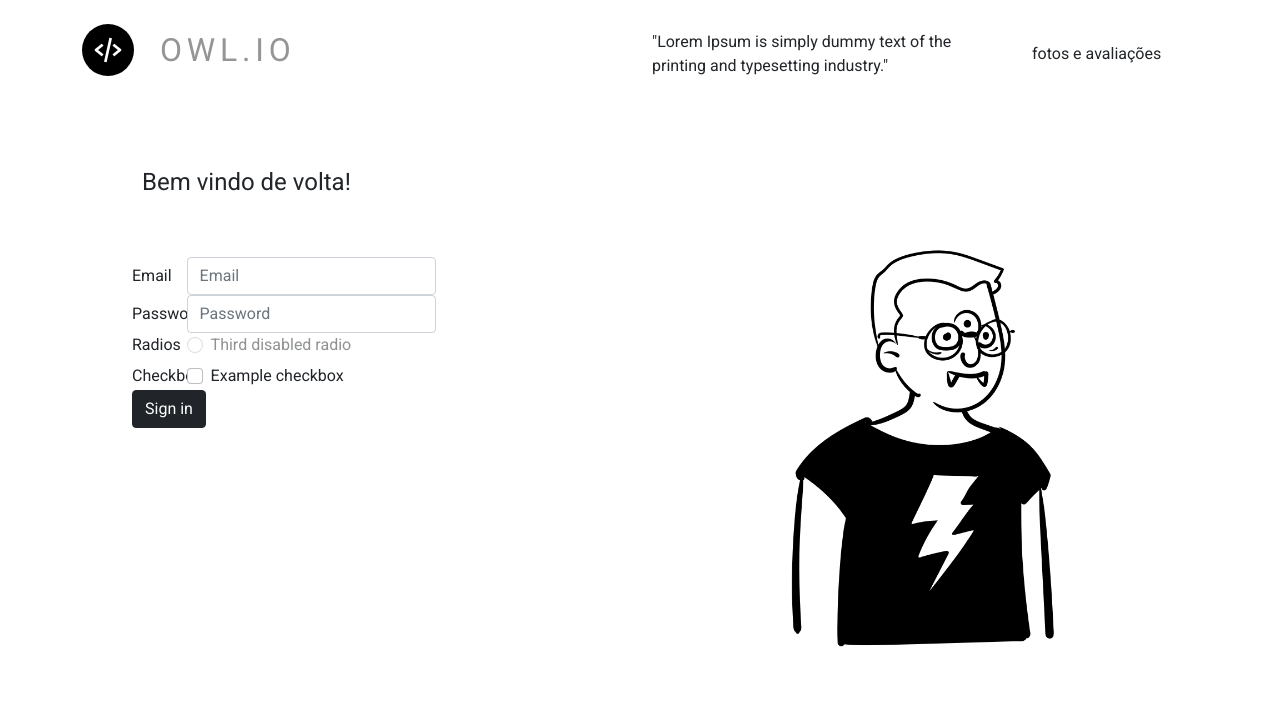
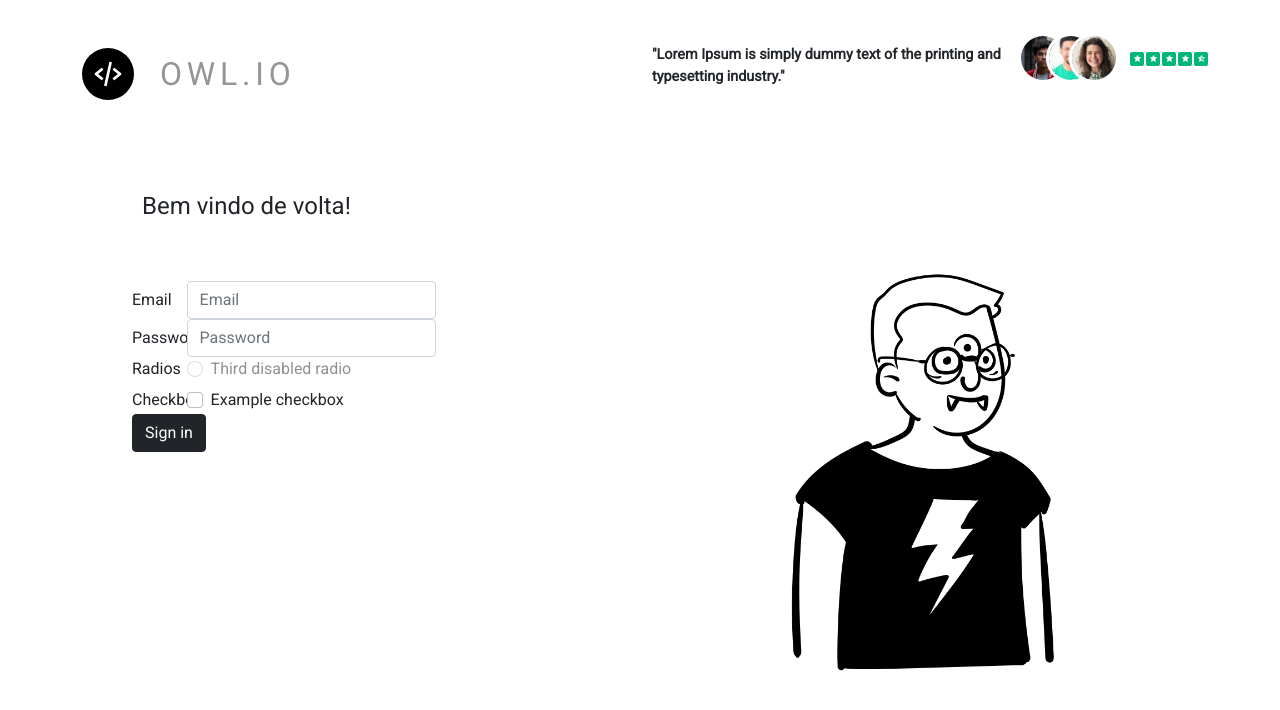
Before and after one commit to LuanCalais/Projeto_Owl, a website: page index.html in a window 1280 px wide. Drawn offline with nearby package versions, Linux system fonts and the light colour scheme.

Commit message:
area de avaliacoes criada

```diff
--- a/assets/css/style.scss
+++ b/assets/css/style.scss
@@ -29,6 +29,8 @@ body {
         .lateral {
             margin-top: 30px;
             margin-bottom: 30px;
+            font-size: 0.9rem;
+            font-weight: 700;
         }
 
         .perfis {
@@ -39,17 +41,76 @@ body {
             justify-content: flex-start;
         }
 
+        .row {
+
+            display: flex;
+            align-items: center;
+            justify-content: center;
+
+            ul {
+
+                display: flex;
+                position: relative;
+                left: -3.8vw;
+
+                li {
+
+                    list-style: none;
+
+                    img {
+                        width: 50px;
+                        margin: 3px;
+                        border-radius: 100px;
+                        border: 3px solid #fff;
+                    }
+
+                    .img1 {
+                        z-index: 9;
+                    }
+
+                    .img2 {
+                        z-index: 99;
+                        margin-left: -25px;
+                    }
+
+                    .img3 {
+                        z-index: 999;
+                        margin-left: -30px;
+                    }
+
+                    .first-list-review{
+                        margin-left: 20px!important;
+                    }
+
+                    .review {
+                        background-color: #00B67A!important;
+                        padding: 3px!important;
+                        border-radius: 2px;
+                        margin: 2px;
+                        margin-left: 0px;
+                        padding: 0px;
+                        background-color: #fff;
+                        font-size: 0.5rem;
+                        color: #fff;
+                    }
+
+
+                }
+            }
+
+        }
+
     }
 
     header {
         height: 100vh;
         width: 100%;
 
-        .left-header{
+        .left-header {
 
             height: 70vh;
 
-            .titulo-lateral{
+            .titulo-lateral {
                 margin: 60px;
             }
 
@@ -67,7 +128,7 @@ body {
             align-items: center;
             justify-content: center;
 
-            img{
+            img {
                 width: 400px;
             }
 
--- a/index.html
+++ b/index.html
@@ -30,7 +30,7 @@
 
         <div class="row">
 
-                    <div class="col-lg-8" >
+          <div class="col-lg-8">
 
             <div class="lateral">
               "Lorem Ipsum is simply dummy text of the printing and typesetting industry."
@@ -38,9 +38,53 @@
 
           </div>
 
-                    <div class="col-lg-4 perfis" >
-                        fotos e avaliações
+          <div class="col-lg-4 perfis">
+            <div class="row">
+              <div class="col-lg-6">
+                <ul class="list-perfil">
+                  <li><img src="assets/img/perfis/p1.jpg" class="img1" alt=""></li>
+                  <li><img src="assets/img/perfis/p2.jpg" class="img2" alt=""> </li>
+                  <li><img src="assets/img/perfis/p3.jpg" class="img3" alt=""></li>
+                </ul>
               </div>
+
+              <div class="col-lg-6">
+                <ul class="review-list">
+                  <li>
+                    <i class='bx bxs-star review first-list-review'></i>
+                  </li>
+
+
+                  <li>
+                    <i class='bx bxs-star review'></i>
+                  </li>
+
+
+                  <li>
+                    <i class='bx bxs-star review'></i>
+                  </li>
+
+
+                  <li>
+                    <i class='bx bxs-star review'></i>
+                  </li>
+
+
+                  <li>
+                    <i class='bx bxs-star-half review'></i>
+                  </li>
+                </ul>
+              </div>
+
+              <div>
+
+              </div>
+
+            </div>
+
+          </div>
+
+
 
         </div>
 
@@ -79,7 +123,8 @@
                   <legend class="col-form-label col-sm-2 pt-0">Radios</legend>
                   <div class="col-sm-10">
                     <div class="form-check disabled">
-                                <input class="form-check-input" type="radio" name="gridRadios" id="gridRadios3" value="option3" disabled>
+                      <input class="form-check-input" type="radio" name="gridRadios" id="gridRadios3" value="option3"
+                        disabled>
                       <label class="form-check-label" for="gridRadios3">
                         Third disabled radio
                       </label>
```
Also changed, not shown: assets/css/style.css, assets/img/perfis/p1.jpg (added), assets/img/perfis/p2.jpg (added), assets/img/perfis/p3.jpg (added). Lines whose indentation alone changed are shown as unchanged.
